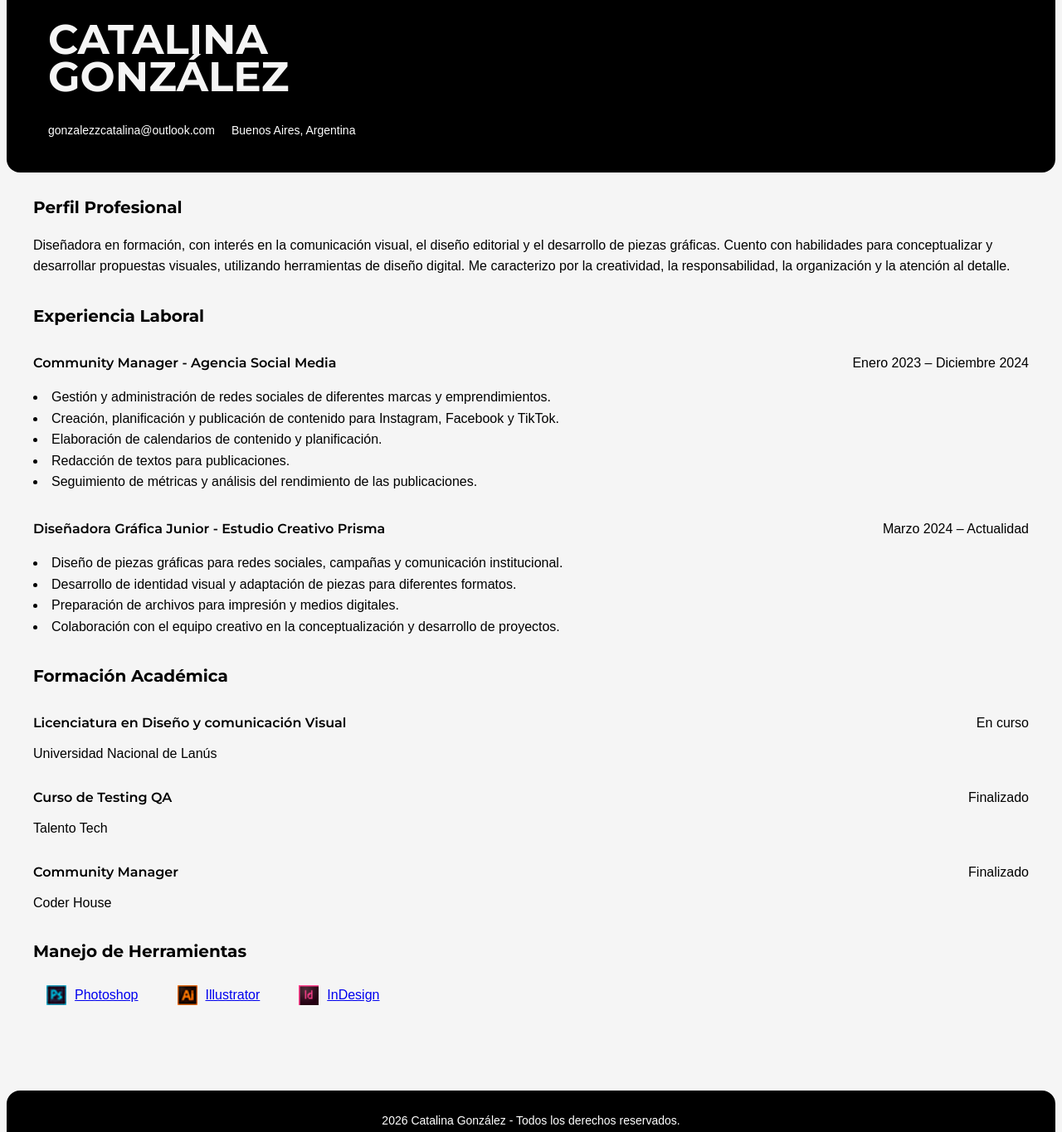
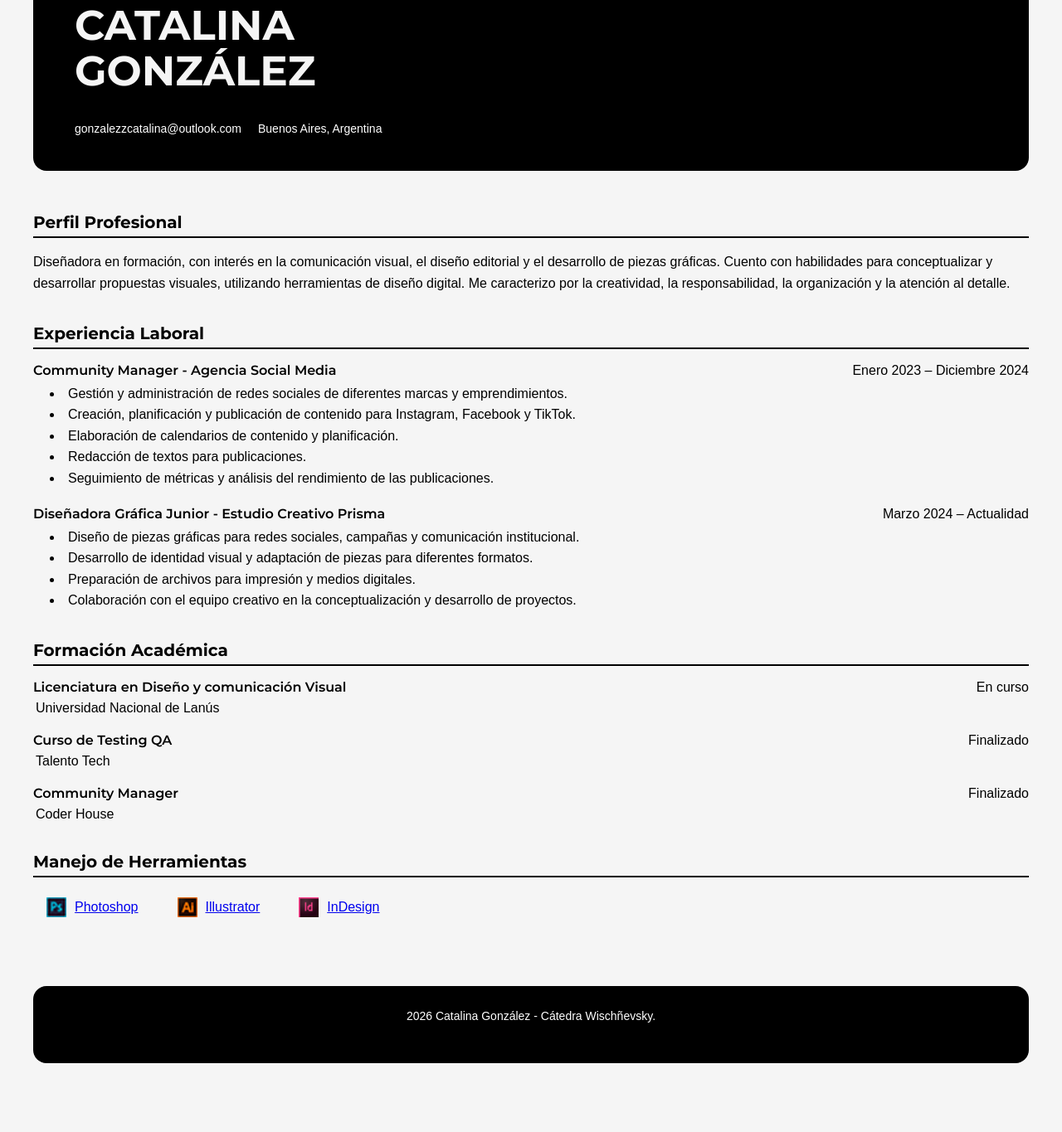
Before and after one commit to ggonzalezzcatalina/cv-catalina-gonzalez, a plain HTML site: page index.html in a window 1280 px wide. Shown: the part 117-1482 px from the top of the page at 83% size. After the commit the page ends 1419 px from the top, so only its background shows below. Drawn offline with Linux system fonts and the light colour scheme.

Commit message:
Actualizacion de cv

```diff
--- a/estilos.css
+++ b/estilos.css
@@ -1,12 +1,11 @@
-h1,
-.titulo-nombre {
-    color: whitesmoke !important;
-    font-size: 50px;
+* {
+    font-family: 'montserrat', sans-serif;
+    margin: 0;
+    padding: 0;
+    box-sizing: border-box;
 }
 
 .botonera {
-    width: auto;
-    height: auto;
     display: flex;
     align-items: center;
     gap: 20px;
@@ -14,24 +13,21 @@ h1,
 }
 
 .botonera a {
-    color: white !important;
+    color: white;
     text-decoration: none;
     font-size: 15px;
 }
 
 #cabecera {
-    background-color: black !important;
-    width: auto;
-    height: auto;
-    margin: 0% auto;
+    background-color: black;
     border-radius: 16px;
     padding: 40px 50px;
-    box-sizing: border-box;
+    max-width: 1200px;
+    margin: 20px auto;
 }
 
-#cabecera p,
-.contacto-item {
-    color: white !important;
+#cabecera p {
+    color: white;
 }
 
 @font-face {
@@ -62,15 +58,13 @@ margin-bottom: 35px;
     font-style: normal;
 }
 
-* {
-    font-family: 'montserrat', sans-serif;
-}
-
 h1 {
     font-family: 'montserrat b', sans-serif;
     text-align: start;
-    line-height: 0.9;
+    line-height: 1.1;
     margin-bottom: 8px;
+    color: whitesmoke;
+    font-size: 50px;
 }
 
 h2 {
@@ -79,28 +73,14 @@ h2 {
     font-size: 20px;
     margin-top: 10px;
     margin-bottom: 16px;
-    border-bottom: 2px;
+    border-bottom: 2px solid black;
     padding-bottom: 5px;
 }
 
 h3 {
-    line-height: 3rem;
     font-size: 16px;
-    margin-top: 35px;
     margin-bottom: 12px;
     font-family: 'montserrat sb', sans-serif;
-}
-
-h4 {
-    font-size: 18px;
-    font-family: 'montserrat b', sans-serif;
-    text-align: start;
-}
-
-h5 {
-    font-size: 18px;
-    font-family: 'montserrat b', sans-serif;
-    text-align: start;
 }
 
 p {
@@ -110,16 +90,13 @@ p {
     margin-bottom: 20px;
 }
 
-.contacto-item {
-    color: white !important;
-}
-
 body {
     background-color: whitesmoke;
 }
 
 main {
-    width: 1200px;
+    max-width: 1200px;
+    width: 100%;
     margin: 0 auto;
     padding: 20px 0;
     overflow: hidden;
@@ -127,17 +104,16 @@ main {
 
 footer {
     background-color: black;
-    width: 100% !important;
-    padding: 25px 20px !important;
-    margin-top: 40px !important;
-    display: block !important;
-    box-sizing: border-box !important;
+    width: 100%;
+    padding: 25px 20px;
+    display: block;
     border-radius: 16px;
+    max-width: 1200px;
+    margin: 20px auto ;
 }
 
 footer p {
     color: white;
-    margin: 0 !important;
     text-align: center;
     font-size: 14px;
 }
@@ -146,7 +122,6 @@ footer p {
     flex-wrap: wrap;
     gap: 15px;
     list-style: none;
-    padding: 0;
     margin-top: 15px;
     display: flex;
 }
@@ -184,22 +159,12 @@ main section ul li img {
     font-size: 14px;
 }
 
-.encabezado h3{
-    font-size: 16px;
-    font-weight: 600;
-    margin: 0;
-}
-
 .encabezado {
     display: flex;
     justify-content: space-between;
     align-items: baseline;
     margin-bottom: 6px;
 }
-
-.fecha {
-    margin: 0;
- }
 
 .experiencia {
     margin-bottom: 20px;
@@ -214,13 +179,6 @@ main article {
     margin-bottom: 18px;
 }
 
-.encabezado {
-    display: flex;
-    justify-content: space-between;
-    align-items: baseline;
-    margin: 0;
-}
-
 .encabezado h3 {
     font-size: 16px;
     font-weight: 600;
@@ -228,13 +186,13 @@ main article {
 }
 
 .institucion {
-    margin: 3px 0 0 0;
+    margin: 3px;
     line-height: 1.3;
 }
 
 article ul {
     display: block;
-    padding:0;
+    padding-left: 20px;
     margin-top: 4px;
     margin-bottom: 16px;
     list-style-type: disc;
@@ -244,8 +202,4 @@ article ul {
 article ul li {
     display: list-item;
     line-height: 1.6;
-    margin: 0;
-    padding: 0;
-    height: auto;
-    min-height: 0;
 }
--- a/index.html
+++ b/index.html
@@ -5,6 +5,7 @@
     <meta charset="utf-8" />
     <title> Catalina González CV</title>
     <link rel="stylesheet" href="estilos.css" type="text/css">
+    <link rel="icon" type="image/png" href="img/favicon-32x32.png">
 </head>
 
 <body>
@@ -47,7 +48,7 @@
             <article class="experiencia">
                 <div class="encabezado">
                     <h3>Community Manager - Agencia Social Media</h3>
-                    <span class="fechas">Enero 2023 – Diciembre 2024 </span>
+                    <span class="fecha">Enero 2023 – Diciembre 2024 </span>
                 </div>
                 <ul>
                     <li>Gestión y administración de redes sociales de diferentes marcas y emprendimientos.</li>
@@ -61,7 +62,7 @@
             <article>
             <div class="encabezado">
                 <h3>Diseñadora Gráfica Junior - Estudio Creativo Prisma</h3>
-                <span class="fechas">Marzo 2024 – Actualidad </span>
+                <span class="fecha">Marzo 2024 – Actualidad </span>
             </div>
             <ul>
                 <li>Diseño de piezas gráficas para redes sociales, campañas y comunicación institucional.</li>
@@ -121,7 +122,7 @@
     </main>
 
     <footer class="pie-pagina">
-        <p> 2026 Catalina González - Todos los derechos reservados.</p>
+        <p> 2026 Catalina González - Cátedra Wischñevsky.</p>
     </footer>
 
 </body>
```
Also changed, not shown: img/favicon-32x32.png (added).
